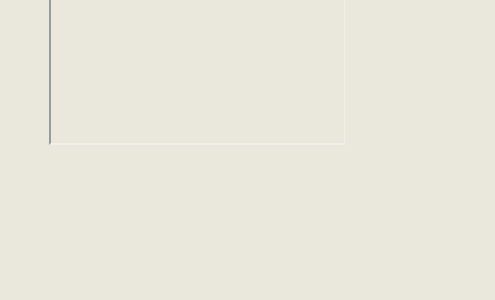
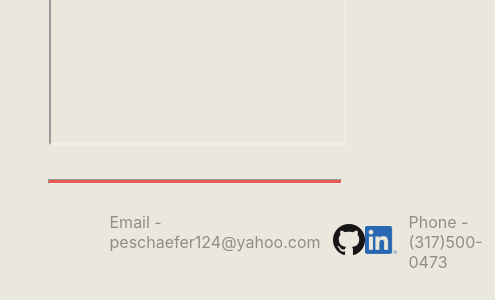
Before and after one commit to peschaefer/Portfolio, a React (Create React App) app: page /resume in a window 390 px wide. Shown: the part 1254-1554 px from the top of the page, 495 px wide, since content can reach past the window. Before the commit the page ends 1403 px from the top, so only its background shows below. Built offline with nearby package versions, Linux system fonts and the light colour scheme.

Commit message:
Create and Add Footer to All Pages
A Footer was added to all pages containing my email, phone number, GitHub, and LinkedIn.  More ways to contact me may be added in the future.

```diff
--- a/src/App.css
+++ b/src/App.css
@@ -94,6 +94,28 @@ a:active { text-decoration: none; }
     margin: 0 auto 0 auto;
 }
 
+footer{
+    padding-top: 30px;
+}
+
+footer > div{
+    width: 50%;
+    margin: auto;
+}
+
+.socials{
+    display: flex;
+    justify-content: space-evenly;
+}
+
+.socials > p {
+    padding: 12px;
+}
+
+.socials > a {
+    margin: auto;
+}
+
 .resume-pdf-viewer{
     margin-left: 12.5%;
 }
--- /dev/null
+++ b/src/components/Footer.jsx
@@ -0,0 +1,26 @@
+import React from "react";
+import githubLogo from "../images/github.png"
+import linkedinLogo from "../images/linkedin.png"
+
+const Footer = () => {
+
+    return (
+        <>
+            <footer>
+                <hr className={"subline"}/>
+                <div className={"socials"}>
+                    <p>Email - peschaefer124@yahoo.com </p>
+                    <a href={"https://github.com/peschaefer/"}>
+                        <img src={githubLogo} alt={"clickable github logo"} width={"32px"}/>
+                    </a>
+                    <a href={"https://www.linkedin.com/in/peyton-schaefer/"}>
+                        <img src={linkedinLogo} alt={"clickable github logo"} width={"32px"}/>
+                    </a>
+                    <p>Phone - (317)500-0473 </p>
+                </div>
+            </footer>
+        </>
+    );
+};
+
+export default Footer;
--- a/src/pages/About.jsx
+++ b/src/pages/About.jsx
@@ -1,5 +1,6 @@
 import React from "react";
 import Header from "../components/Header";
+import Footer from "../components/Footer";
 
 const About = () => {
     return (
@@ -8,6 +9,7 @@ const About = () => {
             <Header/>
             <h2 className={"subheader"}>About</h2>
             <hr className={"subline"}/>
+            <Footer/>
         </div>
     );
 };
--- a/src/pages/Home.jsx
+++ b/src/pages/Home.jsx
@@ -1,12 +1,14 @@
 import React from "react";
 import Header from "../components/Header";
+import Footer from "../components/Footer";
 
 const Home = () => {
     return (
         <div className="App">
             <title>PeytonSchaefer</title>
-              <Header/>
-          </div>
+            <Header/>
+            <Footer/>
+        </div>
     );
 };
 
--- a/src/pages/Projects.jsx
+++ b/src/pages/Projects.jsx
@@ -2,6 +2,7 @@ import React from "react";
 import Project from "../components/Project";
 import Header from "../components/Header";
 import kachirpImage from "../images/kachirp.png"
+import Footer from "../components/Footer";
 
 const Projects = () => {
     return (
@@ -19,6 +20,7 @@ const Projects = () => {
                 hhhal khalkh flksh lkjh klhklh"/>
                 <Project/>
             </div>
+            <Footer/>
         </>
     );
 };
--- a/src/pages/Resume.jsx
+++ b/src/pages/Resume.jsx
@@ -1,6 +1,7 @@
 import React from "react";
 import Header from "../components/Header";
 import resumePDF from "../resume/resume.pdf"
+import Footer from "../components/Footer";
 
 const Resume = () => {
     return (
@@ -9,6 +10,7 @@ const Resume = () => {
             <Header/>
             <iframe className={"resume-pdf-viewer"} title="Resume" src={resumePDF} width="75%" height={"1150px"}>
             </iframe>
+            <Footer/>
         </div>
     );
 };
```
Also changed, not shown: src/App.js (indentation only), src/images/linkedin.png (added).
